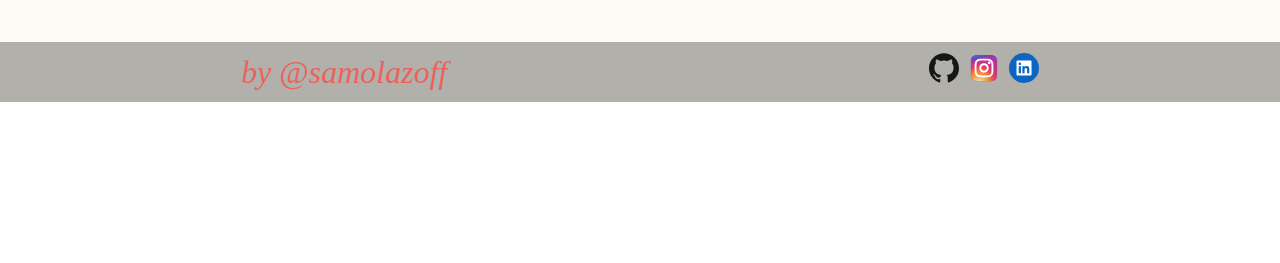
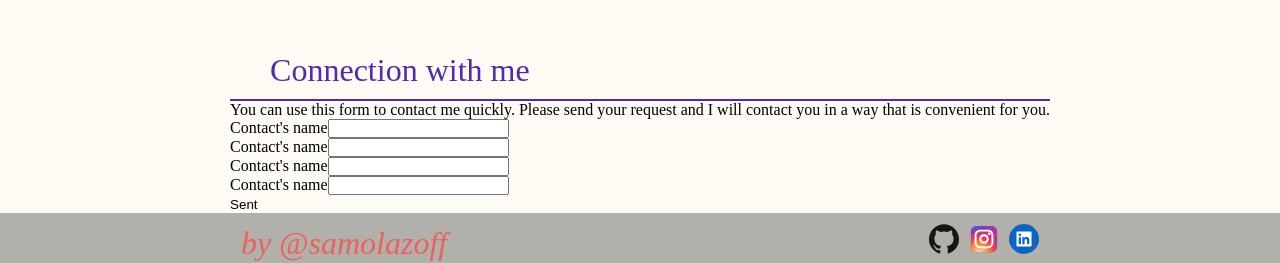
Before and after one commit to samolazoff/Portfolio, a React (Create React App) app: page / in a window 1280 px wide. Shown: the part 1135-1398 px from the top of the page. Before the commit the page ends 1237 px from the top, so only its background shows below. Built offline with nearby package versions, Linux system fonts and the light colour scheme.

Commit message:
Dity form conection

```diff
--- /dev/null
+++ b/src/components/FormForConection/FormForConection.jsx
@@ -0,0 +1,36 @@
+import './FormForConection.scss';
+
+function FormForConection() {
+    return(
+        <section className="block-connect">
+            <h2 className="title-block">Connection with me</h2>
+            <div className="block-connect-wrap">
+                <p className="block-connect-wrap__txt">
+                    You can use this form to contact me quickly.
+                    Please send your request and I will contact you in a way that is convenient for you.
+                </p>
+                <form className='form-connection' method="post">
+                    <div className="box-input">
+                        <label htmlFor="contactName">Contact's name</label>
+                        <input type="text" name="contactName" id="contactName"/>
+                    </div>
+                    <div className="box-input">
+                        <label htmlFor="contactName">Contact's name</label>
+                        <input type="text" name="contactName" id="contactName"/>
+                    </div>
+                    <div className="box-input">
+                        <label htmlFor="contactName">Contact's name</label>
+                        <input type="text" name="contactName" id="contactName"/>
+                    </div>
+                    <div className="box-input">
+                        <label htmlFor="contactName">Contact's name</label>
+                        <input type="text" name="contactName" id="contactName"/>
+                    </div>
+                    <button type="submit">Sent</button>
+                </form>
+            </div>
+        </section>
+    )
+};
+
+export default FormForConection;
--- a/src/pages/Home/Home.jsx
+++ b/src/pages/Home/Home.jsx
@@ -2,13 +2,14 @@ import './Home.scss';
 
 import AboutMe from '../../components/AboutMe/AboutMe';
 import Stack from '../../components/Stack/Stack';
-
+import FormForConection from '../../components/FormForConection/FormForConection';
 
 function Home() {
     return(
         <section className="home-page container container_page">
             <AboutMe></AboutMe>
             <Stack></Stack>
+            <FormForConection></FormForConection>
         </section>
     )
 };
```
Also changed, not shown: src/components/FormForConection/FormForConection.scss (added).
